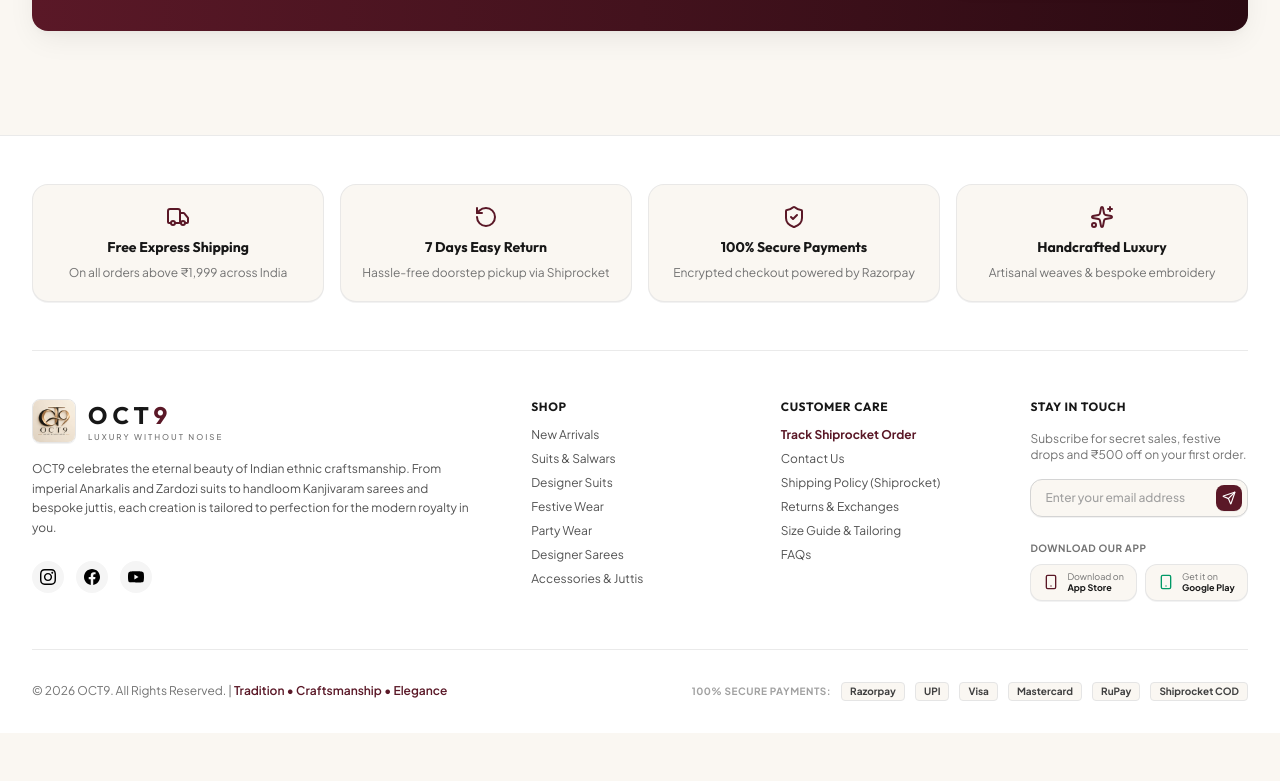
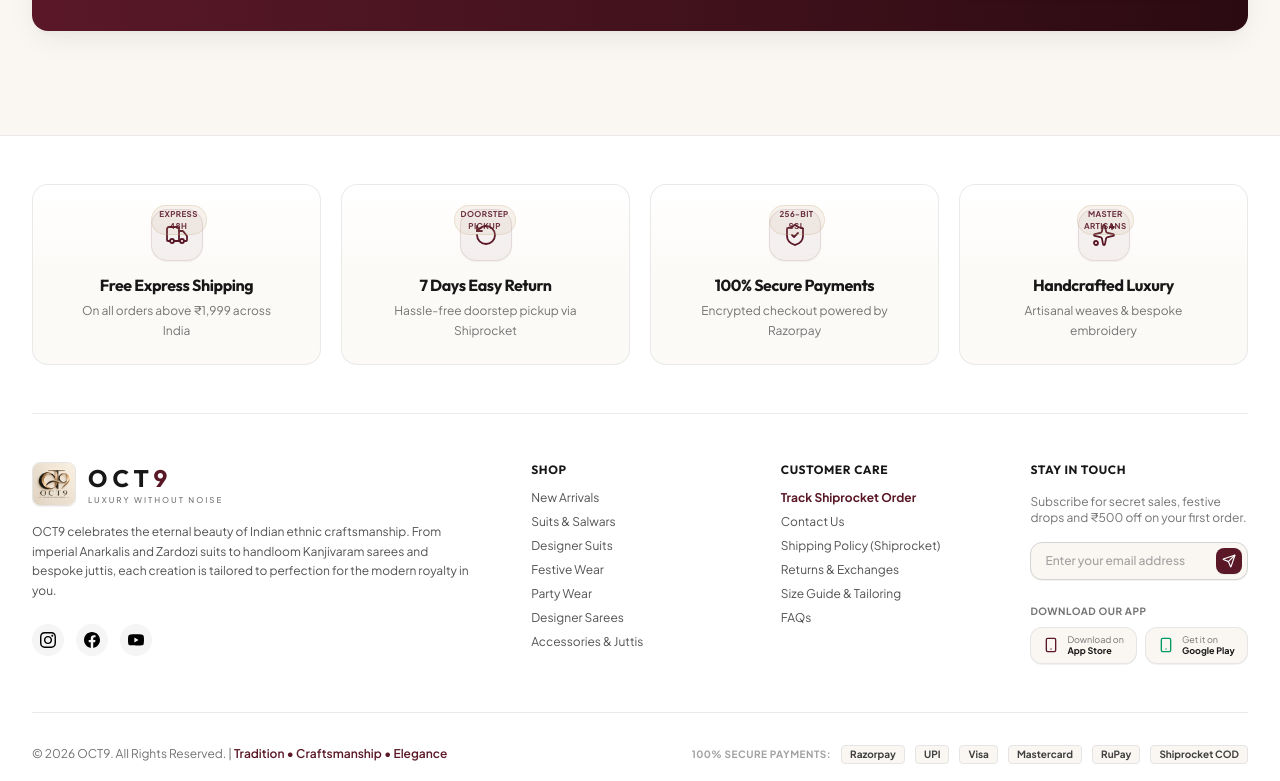
Before and after one commit to Ayushkumar12/client, a React (Vite) app: page / in a window 1280 px wide. Shown: the part 1766-2547 px from the top of the page. Before the commit the page ends 2499 px from the top, so only its background shows below. Built offline with nearby package versions, Linux system fonts and the light colour scheme; no server answers.

Commit message:
feat: add Footer component with trust badges, navigation links, and newsletter subscription

```diff
--- a/src/components/common/Footer.jsx
+++ b/src/components/common/Footer.jsx
@@ -10,6 +10,33 @@ import {
   RotateCcw,
   Sparkles
 } from 'lucide-react';
+
+const TRUST_BADGES = [
+  {
+    icon: Truck,
+    title: 'Free Express Shipping',
+    desc: 'On all orders above ₹1,999 across India',
+    tag: 'Express 48H'
+  },
+  {
+    icon: RotateCcw,
+    title: '7 Days Easy Return',
+    desc: 'Hassle-free doorstep pickup via Shiprocket',
+    tag: 'Doorstep Pickup'
+  },
+  {
+    icon: ShieldCheck,
+    title: '100% Secure Payments',
+    desc: 'Encrypted checkout powered by Razorpay',
+    tag: '256-Bit SSL'
+  },
+  {
+    icon: Sparkles,
+    title: 'Handcrafted Luxury',
+    desc: 'Artisanal weaves & bespoke embroidery',
+    tag: 'Master Artisans'
+  }
+];
 
 export function Footer() {
   const [email, setEmail] = useState('');
@@ -27,31 +54,37 @@ export function Footer() {
   return (
     <footer className="bg-white text-neutral-700 border-t border-neutral-200/80 pt-12 pb-8 font-sans">
       <div className="max-w-7xl mx-auto px-4 sm:px-6 lg:px-8">
-        {/* Top Trust Badges Strip (White / Cream Luxury Cards) */}
-        <div className="grid grid-cols-2 md:grid-cols-4 gap-4 pb-12 border-b border-neutral-200/80 text-center">
-          <div className="flex flex-col items-center space-y-2 p-4 sm:p-5 rounded-2xl bg-[#FAF7F2] border border-neutral-200/80 shadow-2xs hover:shadow-xs transition-shadow">
-            <Truck className="w-6 h-6 text-brand-maroon" />
-            <h4 className="font-serif font-bold text-sm text-neutral-900">Free Express Shipping</h4>
-            <p className="text-xs text-neutral-500">On all orders above ₹1,999 across India</p>
-          </div>
+        {/* Top Trust Badges Strip (Modern Luxury Cards) */}
+        <div className="grid grid-cols-1 sm:grid-cols-2 lg:grid-cols-4 gap-4 sm:gap-5 pb-12 border-b border-neutral-200/80">
+          {TRUST_BADGES.map((badge, idx) => {
+            const Icon = badge.icon;
+            return (
+              <div
+                key={idx}
+                className="group relative bg-gradient-to-b from-white via-[#FAF7F2]/60 to-[#F5EFE6]/30 hover:from-white hover:to-white border border-neutral-200/80 hover:border-brand-maroon/30 rounded-2xl p-5 sm:p-6 flex flex-col items-center text-center transition-all duration-300 hover:-translate-y-1 hover:shadow-[0_12px_24px_-8px_rgba(114,24,37,0.12)] overflow-hidden cursor-default"
+              >
+                {/* Subtle top ambient glow */}
+                <div className="absolute top-0 inset-x-0 h-1 bg-gradient-to-r from-transparent via-brand-maroon/20 to-transparent opacity-0 group-hover:opacity-100 transition-opacity duration-300" />
 
-          <div className="flex flex-col items-center space-y-2 p-4 sm:p-5 rounded-2xl bg-[#FAF7F2] border border-neutral-200/80 shadow-2xs hover:shadow-xs transition-shadow">
-            <RotateCcw className="w-6 h-6 text-brand-maroon" />
-            <h4 className="font-serif font-bold text-sm text-neutral-900">7 Days Easy Return</h4>
-            <p className="text-xs text-neutral-500">Hassle-free doorstep pickup via Shiprocket</p>
-          </div>
+                {/* Floating Modern Icon Emblem */}
+                <div className="relative mb-3 flex items-center justify-center">
+                  <div className="w-12 h-12 sm:w-13 sm:h-13 rounded-2xl bg-brand-maroon/5 border border-brand-maroon/10 text-brand-maroon flex items-center justify-center shadow-xs group-hover:bg-brand-maroon group-hover:text-[#F6D389] group-hover:scale-110 group-hover:rotate-2 transition-all duration-300">
+                    <Icon className="w-6 h-6 stroke-[1.8]" />
+                  </div>
+                  <span className="absolute -top-1 -right-1 text-[8px] font-bold uppercase tracking-wider px-1.5 py-0.5 rounded-full bg-brand-gold/15 text-brand-maroon border border-brand-gold/30 opacity-90 group-hover:bg-[#F6D389] group-hover:text-brand-maroon transition-colors">
+                    {badge.tag}
+                  </span>
+                </div>
 
-          <div className="flex flex-col items-center space-y-2 p-4 sm:p-5 rounded-2xl bg-[#FAF7F2] border border-neutral-200/80 shadow-2xs hover:shadow-xs transition-shadow">
-            <ShieldCheck className="w-6 h-6 text-brand-maroon" />
-            <h4 className="font-serif font-bold text-sm text-neutral-900">100% Secure Payments</h4>
-            <p className="text-xs text-neutral-500">Encrypted checkout powered by Razorpay</p>
-          </div>
-
-          <div className="flex flex-col items-center space-y-2 p-4 sm:p-5 rounded-2xl bg-[#FAF7F2] border border-neutral-200/80 shadow-2xs hover:shadow-xs transition-shadow">
-            <Sparkles className="w-6 h-6 text-brand-maroon" />
-            <h4 className="font-serif font-bold text-sm text-neutral-900">Handcrafted Luxury</h4>
-            <p className="text-xs text-neutral-500">Artisanal weaves & bespoke embroidery</p>
-          </div>
+                <h4 className="font-serif font-bold text-sm sm:text-base text-neutral-900 group-hover:text-brand-maroon transition-colors duration-200 tracking-tight mb-1">
+                  {badge.title}
+                </h4>
+                <p className="text-xs text-neutral-500 leading-relaxed max-w-[210px]">
+                  {badge.desc}
+                </p>
+              </div>
+            );
+          })}
         </div>
 
         {/* Main Footer Links Grid */}
--- a/src/components/home/HeroSlideshow.jsx
+++ b/src/components/home/HeroSlideshow.jsx
@@ -41,7 +41,6 @@ const POSTER_SLIDES = [
 
 export function HeroSlideshow() {
   const [currentSlide, setCurrentSlide] = useState(0);
-  const [isPaused, setIsPaused] = useState(false);
   const touchStartX = useRef(0);
   const touchEndX = useRef(0);
 
@@ -53,14 +52,14 @@ export function HeroSlideshow() {
     setCurrentSlide((prev) => (prev - 1 + POSTER_SLIDES.length) % POSTER_SLIDES.length);
   }, []);
 
-  // Automatic slide rotation every 5.5 seconds
+  // Automatic uninterrupted slide rotation every 4.5 seconds
   useEffect(() => {
-    if (isPaused) return;
-    const timer = setInterval(() => {
-      nextSlide();
-    }, 5500);
-    return () => clearInterval(timer);
-  }, [nextSlide, isPaused]);
+    const timer = setTimeout(() => {
+      setCurrentSlide((prev) => (prev + 1) % POSTER_SLIDES.length);
+    }, 4500);
+
+    return () => clearTimeout(timer);
+  }, [currentSlide]);
 
   // Touch handlers for mobile swipe
   const handleTouchStart = (e) => {
@@ -85,8 +84,6 @@ export function HeroSlideshow() {
   return (
     <section
       className="relative w-full overflow-hidden select-none bg-[#24130C]"
-      onMouseEnter={() => setIsPaused(true)}
-      onMouseLeave={() => setIsPaused(false)}
       onTouchStart={handleTouchStart}
       onTouchMove={handleTouchMove}
       onTouchEnd={handleTouchEnd}
```
